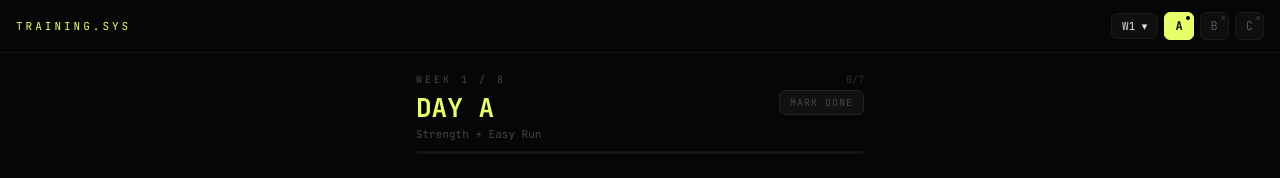
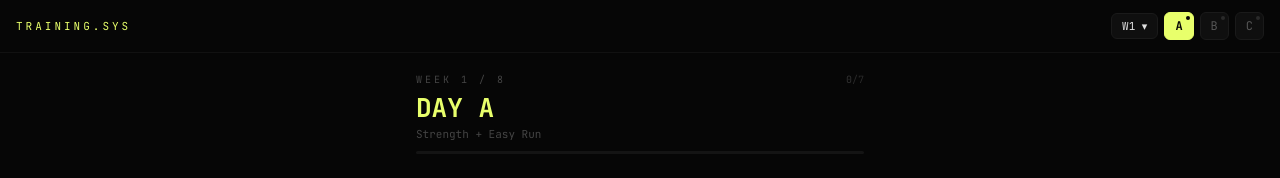
Before and after one commit to jorch-wav/symmetrical-garbanzo, a React (Vite) app: page / in a window 1280 px wide. Shown: the top 178 px of the page. Built offline with nearby package versions, Linux system fonts and the light colour scheme.

Commit message:
feat: auto day completion, remove mark done, CSV export

```diff
--- a/src/App.jsx
+++ b/src/App.jsx
@@ -350,7 +350,7 @@ function Sparkline({ values, color="#e8ff6b" }) {
 
 // ─── SESSION VIEW ─────────────────────────────────────────────────────────────
 
-function SessionView({ day, week, data, onUpdateExercise, onUpdateRun, onMarkDone }) {
+function SessionView({ day, week, data, onUpdateExercise, onUpdateRun }) {
   const [numpad, setNumpad]       = useState(null); // {exName} | {type:"km"}
   const [showTimer, setShowTimer] = useState(false);
 
@@ -358,7 +358,7 @@ function SessionView({ day, week, data, onUpdateExercise, onUpdateRun, onMarkDon
   const session  = data[day]?.[week] || { exercises:{}, runKm:null, done:false };
   const exData   = session.exercises || {};
   const runKm    = session.runKm;
-  const isDone   = session.done;
+  const isDone   = prog.exercises.every(ex=>exData[ex.name]!==null&&exData[ex.name]!==undefined);
   const runInfo  = prog.run.weeks[week-1];
 
   const loggedCount = prog.exercises.filter(e => exData[e.name] !== null && exData[e.name] !== undefined).length;
@@ -382,16 +382,7 @@ function SessionView({ day, week, data, onUpdateExercise, onUpdateRun, onMarkDon
               {loggedCount}<span style={{color:"#2a2a2a"}}>/{total}</span>
             </div>
             {/* Mark done button */}
-            <button onClick={()=>onMarkDone(day,week,!isDone)} style={{
-              background: isDone ? "#1a2e0a" : "#111",
-              border: `1px solid ${isDone?"#3a6a1a":"#222"}`,
-              borderRadius:6, color: isDone?"#6abf40":"#444",
-              fontFamily:"'JetBrains Mono',monospace", fontSize:10,
-              padding:"5px 10px", cursor:"pointer", letterSpacing:1,
-              whiteSpace:"nowrap"
-            }}>
-              {isDone ? "✓ DONE" : "MARK DONE"}
-            </button>
+
           </div>
         </div>
         <div style={{marginTop:10,background:"#141414",borderRadius:3,height:3,overflow:"hidden"}}>
@@ -488,6 +479,39 @@ function SessionView({ day, week, data, onUpdateExercise, onUpdateRun, onMarkDon
   );
 }
 
+// ─── CSV EXPORT ──────────────────────────────────────────────────────────────
+
+function exportCSV(data) {
+  const rows = [["Day","Week","Exercise","Sets","Reps","Weight (kg)"]];
+  for (const day of ["A","B","C"]) {
+    for (let w = 1; w <= 8; w++) {
+      const session = data[day]?.[w];
+      if (!session) continue;
+      for (const ex of PROGRAM[day].exercises) {
+        const val = session.exercises?.[ex.name];
+        if (val !== null && val !== undefined) {
+          rows.push([`Day ${day}`, `Week ${w}`, ex.name, ex.sets, ex.reps, val === 0 ? "BW" : val]);
+        }
+      }
+      if (session.runKm !== null && session.runKm !== undefined) {
+        rows.push([`Day ${day}`, `Week ${w}`, "Run Distance", "", "", `${session.runKm} km`]);
+      }
+    }
+  }
+  // Body weight
+  for (const entry of (data.bodyWeight || [])) {
+    rows.push(["—", "—", "Body Weight", "", "", `${entry.kg} kg (${entry.date})`]);
+  }
+  const csv = rows.map(r => r.map(c => `"${String(c).replace(/"/g,'""')}"`).join(",")).join("\n");
+  const blob = new Blob([csv], { type: "text/csv" });
+  const url = URL.createObjectURL(blob);
+  const a = document.createElement("a");
+  a.href = url;
+  a.download = `training_sys_${new Date().toISOString().slice(0,10)}.csv`;
+  a.click();
+  URL.revokeObjectURL(url);
+}
+
 // ─── DASHBOARD VIEW ───────────────────────────────────────────────────────────
 
 function DashboardView({ data, currentWeek, onLogWeight }) {
@@ -508,21 +532,9 @@ function DashboardView({ data, currentWeek, onLogWeight }) {
     vals: Array.from({length:8},(_,i)=>data[day]?.[i+1]?.runKm??null)
   }));
 
-  // Week completion: a day is "done" if marked done OR all exercises + run are logged
   const weekStatus = Array.from({length:8},(_,i)=>{
     const w=i+1;
-    return ["A","B","C"].map(d=>{
-      const s=data[d]?.[w];
-      if (!s) return "empty";
-      if (s.done) return "done";
-      const exArr = PROGRAM[d].exercises;
-      const allEx = exArr.every(ex=>s.exercises?.[ex.name]!==null&&s.exercises?.[ex.name]!==undefined);
-      const hasRun = s.runKm!==null&&s.runKm!==undefined;
-      if (allEx&&hasRun) return "done";
-      const anyEx = exArr.some(ex=>s.exercises?.[ex.name]!==null&&s.exercises?.[ex.name]!==undefined);
-      if (anyEx||hasRun) return "partial";
-      return "empty";
-    });
+    return ["A","B","C"].map(d=>getDayStatus(data,d,w));
   });
 
   const dayLabels=["A","B","C"];
@@ -644,6 +656,18 @@ function DashboardView({ data, currentWeek, onLogWeight }) {
         })}
       </div>
 
+      {/* CSV Export */}
+      <div style={{marginTop:24,paddingTop:20,borderTop:"1px solid #111"}}>
+        <button onClick={()=>exportCSV(data)} style={{
+          width:"100%",background:"#0f0f0f",border:"1px solid #1e1e1e",
+          borderRadius:8,color:"#666",fontFamily:"'JetBrains Mono',monospace",
+          fontSize:11,letterSpacing:2,padding:"14px 0",cursor:"pointer",
+          display:"flex",alignItems:"center",justifyContent:"center",gap:8
+        }}>
+          <span style={{color:"#444"}}>↓</span> EXPORT DATA AS CSV
+        </button>
+      </div>
+
       {showWeightPad&&(
         <Numpad
           value={latestBW?.kg}
@@ -662,12 +686,10 @@ function DashboardView({ data, currentWeek, onLogWeight }) {
 function getDayStatus(data, day, week) {
   const s = data[day]?.[week];
   if (!s) return "empty";
-  if (s.done) return "done";
   const exArr = PROGRAM[day].exercises;
   const allLogged = exArr.every(ex=>s.exercises?.[ex.name]!==null&&s.exercises?.[ex.name]!==undefined);
-  const hasRun = s.runKm!==null&&s.runKm!==undefined;
-  if (allLogged&&hasRun) return "done";
-  const anyLogged = exArr.some(ex=>s.exercises?.[ex.name]!==null&&s.exercises?.[ex.name]!==undefined)||hasRun;
+  if (allLogged) return "done";
+  const anyLogged = exArr.some(ex=>s.exercises?.[ex.name]!==null&&s.exercises?.[ex.name]!==undefined)||s.runKm!==null;
   if (anyLogged) return "partial";
   return "empty";
 }
@@ -716,11 +738,6 @@ export default function App() {
     d[day][week].runKm=km;
   });
 
-  const handleMarkDone = (day,week,val) => mutate(d=>{
-    if(!d[day]) d[day]={};
-    if(!d[day][week]) d[day][week]={exercises:{},runKm:null,done:false};
-    d[day][week].done=val;
-  });
 
   const handleLogWeight = (kg) => mutate(d=>{
     if(!d.bodyWeight) d.bodyWeight=[];
@@ -792,7 +809,6 @@ export default function App() {
               day={activeDay} week={activeWeek} data={data}
               onUpdateExercise={handleUpdateExercise}
               onUpdateRun={handleUpdateRun}
-              onMarkDone={handleMarkDone}
             />
           :<DashboardView
               data={data} currentWeek={activeWeek}
```
